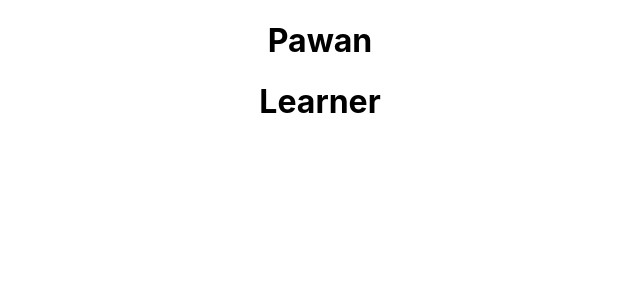
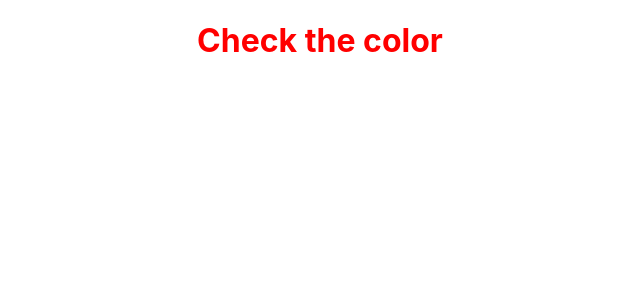
Before and after one commit to Pawan-Ambhore/React-Course, a React (Create React App) app: page / in a window 1280 px wide. Shown: the top 300 px of the page, without its empty margins (320-960 px from the left). Built offline with nearby package versions, Linux system fonts and the light colour scheme.

Commit message:
Inline css and operators

```diff
--- a/src/App.js
+++ b/src/App.js
@@ -2,21 +2,15 @@ import logo from './logo.svg';
 import './App.css';
 
 function App() {
+
+  const isGreen = false;
   return (
-    <div>
-      <TaskOne name="Pawan" role="Learner"/>
+    <div className = 'App'>
+      <h1 style={{color: isGreen ? "Green" : "red"}}>Check the color</h1>
+
+      {isGreen && <button>This is button</button>}
     </div>
   );
 }
 
-const TaskOne =(props)=>{
-  return (
-    <div className="App">
-       <h1>{props.name}</h1>
-       <h1>{props.role}</h1>
-
-    </div>
-  )
-}
-
 export default App;
```
